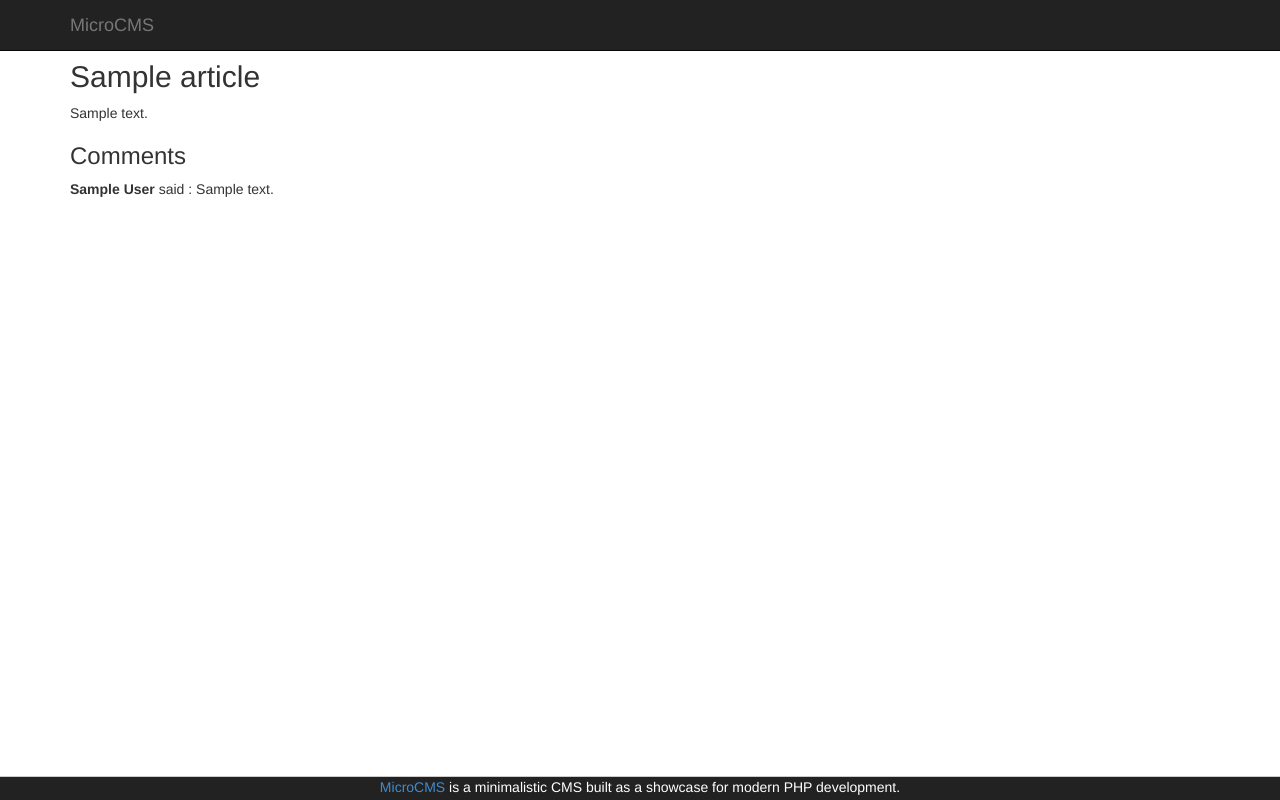
After one commit to agory/microcms, a PHP site: template views/article.html.twig in a window 1280 px wide. The commit adds this page. Run offline with PHP 8.4, Linux system fonts and the light colour scheme; the template is opened without the code that fills it: most values are stand-ins (such as "Sample title", 1, 10 or a date in 2020); some libraries are stand-ins or nearby versions.

Commit message:
Microcms Itération 7 Terminer

```diff
--- a/app/app.php
+++ b/app/app.php
@@ -16,3 +16,8 @@ $app->register(new Silex\Provider\TwigServiceProvider(), array(
 $app['dao.article'] = $app->share(function ($app) {
     return new MicroCMS\DAO\ArticleDAO($app['db']);
 });
+$app['dao.comment'] = $app->share(function ($app) {
+    $commentDAO = new MicroCMS\DAO\CommentDAO($app['db']);
+    $commentDAO->setArticleDAO($app['dao.article']);
+    return $commentDAO;
+});
--- /dev/null
+++ b/views/article.html.twig
@@ -0,0 +1,18 @@
+{% extends "layout.html.twig" %}
+
+{% block title %}{{ article.title }}{% endblock %}
+
+{% block content %}
+<p>
+    <h2>{{ article.title }}</h2>
+    <p>{{ article.content }}</p>
+    <h3>Comments</h3>
+    {% if comments %}
+        {% for comment in comments %}
+            <strong>{{ comment.author }}</strong> said : {{ comment.content }}<br>
+        {% endfor %}
+    {% else %}
+        No comments yet.
+    {% endif %}
+</p>
+{% endblock %}
--- /dev/null
+++ b/views/layout.html.twig
@@ -0,0 +1,35 @@
+<!doctype html>
+<html>
+<head>
+    <meta charset="utf-8">
+    <meta http-equiv="X-UA-Compatible" content="IE=edge">
+    <meta name="viewport" content="width=device-width, initial-scale=1">
+    <link href="{{ app.request.basepath }}/lib/bootstrap/css/bootstrap.min.css" rel="stylesheet">
+    <link href="{{ app.request.basepath }}/css/microcms.css" rel="stylesheet">
+    <title>MicroCMS - {% block title %}{% endblock %}</title>
+</head>
+<body>
+    <div class="container">
+        <nav class="navbar navbar-default navbar-fixed-top navbar-inverse" role="navigation">
+            <div class="container">
+                <div class="navbar-header">
+                    <button type="button" class="navbar-toggle" data-toggle="collapse" data-target="#navbar-collapse-target">
+                        <span class="icon-bar"></span>
+                        <span class="icon-bar"></span>
+                        <span class="icon-bar"></span>
+                    </button>
+                    <a class="navbar-brand" href="/">MicroCMS</a>
+                </div>
+                <div class="collapse navbar-collapse" id="navbar-collapse-target">
+                </div>
+            </div><!-- /.container -->
+        </nav>
+        {% autoescape %}
+        <div id="content">{% block content %}{% endblock %}</div>
+        {% endautoescape %}
+        <footer class="footer">
+            <a href="https://github.com/bpesquet/MicroCMS">MicroCMS</a> is a minimalistic CMS built as a showcase for modern PHP development.
+        </footer>
+    </div>
+</body>
+</html>
--- a/web/css/microcms.css
+++ b/web/css/microcms.css
@@ -16,3 +16,8 @@ body {
     color: white;
     min-height: 3%
 }
+
+
+.articleTitle:hover, .articleTitle:focus {
+    text-decoration: none;
+}
```
Also changed, not shown: app/routes.php (+8 -1 lines), src/MicroCMS/DAO/ArticleDAO.php (+18 -0 lines), views/index.html.twig (+12 -42 lines).
